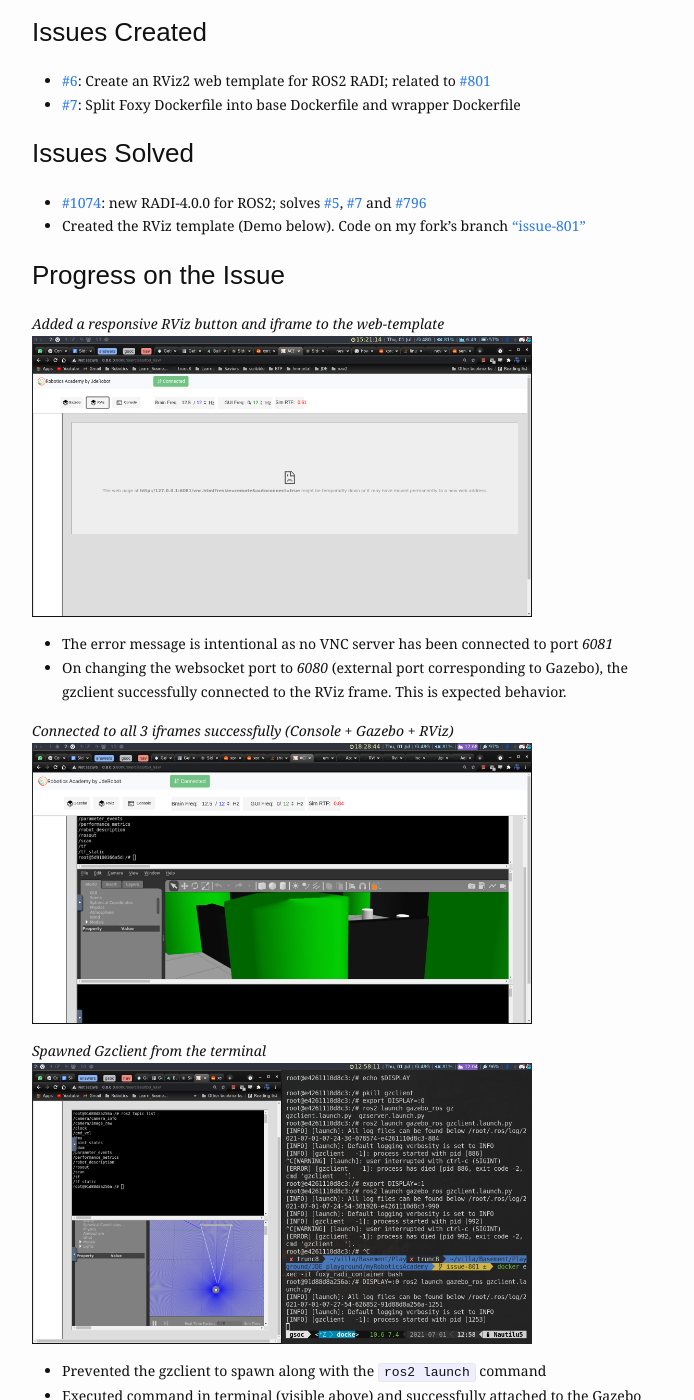
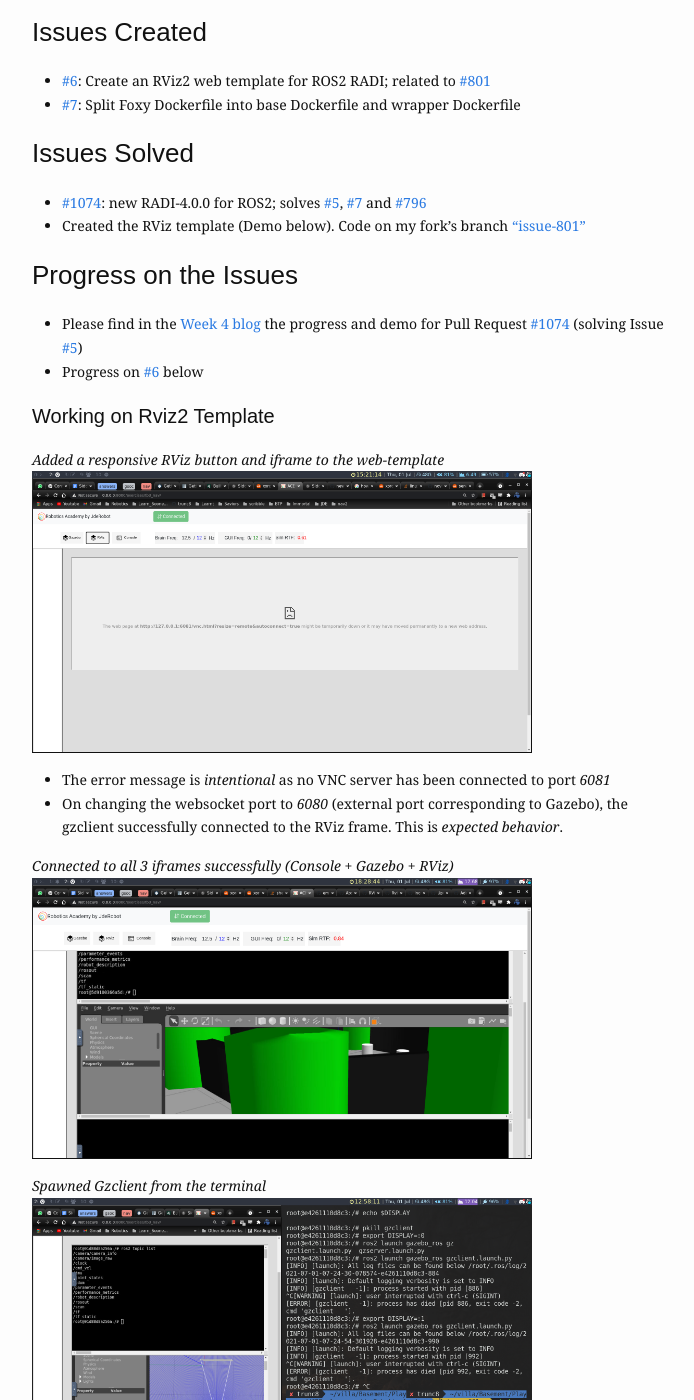
Before and after one commit to TheRoboticsClub/gsoc2021-Siddharth_Saha, a Jekyll site: the page built from docs/_posts/milestones/2021-06-30-week-5.md, in a window 1280 px wide and 1400 px high, scrolled down 585 px. Shown: the whole window, without its empty margins (288-982 px from the left). Built offline with Jekyll 4.4.1, drawn with Linux system fonts in a browser that asks for light colours; nearby versions of some CDN libraries; some of the changed text lies outside the part shown.

Commit message:
Reformatted week 5 blog and linked issue progress from week 4 blog

```diff
--- a/docs/_posts/milestones/2021-06-30-week-5.md
+++ b/docs/_posts/milestones/2021-06-30-week-5.md
@@ -16,16 +16,22 @@ category: milestones
 - [#6][]: Create an RViz2 web template for ROS2 RADI; related to [#801][]
 - [#7][]: Split Foxy Dockerfile into base Dockerfile and wrapper Dockerfile
 
+
 ### Issues Solved
 - [#1074][]: new RADI-4.0.0 for ROS2; solves [#5][], [#7][] and [#796][]
 - Created the RViz template (Demo below). Code on my fork's branch ["issue-801"](https://github.com/trunc8/RoboticsAcademy/tree/issue-801)
 
-### Progress on the Issue
+
+### Progress on the Issues
+- Please find in the [Week 4 blog](https://theroboticsclub.github.io/gsoc2021-Siddharth_Saha/milestones/2021/06/23/week-4#progress-on-the-issue) the progress and demo for Pull Request [#1074][] (solving Issue [#5][])
+- Progress on [#6][] below
+
+#### Working on Rviz2 Template
 
 *Added a responsive RViz button and iframe to the web-template*
 ![RViz Button]({{ "/assets/img/content/week5/button-responsive.png" | absolute_url }}){:width="500px""}
-- The error message is intentional as no VNC server has been connected to port _6081_
-- On changing the websocket port to _6080_ (external port corresponding to Gazebo), the gzclient successfully connected to the RViz frame. This is expected behavior.
+- The error message is *intentional* as no VNC server has been connected to port _6081_
+- On changing the websocket port to _6080_ (external port corresponding to Gazebo), the gzclient successfully connected to the RViz frame. This is *expected behavior*.
 
 
 *Connected to all 3 iframes successfully (Console + Gazebo + RViz)*
@@ -44,7 +50,7 @@ category: milestones
 - Teleoperated the bot and verified that the map was being built
 - *DISPLAY:=2* is the xserver display to which the RViz iframe is attached
 
-### Manipulating Gazebo's gui.ini from manager.py
+#### Manipulating Gazebo's gui.ini from manager.py
 *100px\*100px Gazebo window*
 ![100x100 Gazebo]({{ "/assets/img/content/week5/gazebo-100-100.png" | absolute_url }}){:width="500px""}
 
```
Also changed, not shown: other parts of docs/_posts/milestones/2021-06-30-week-5.md (+4 -4 lines).
